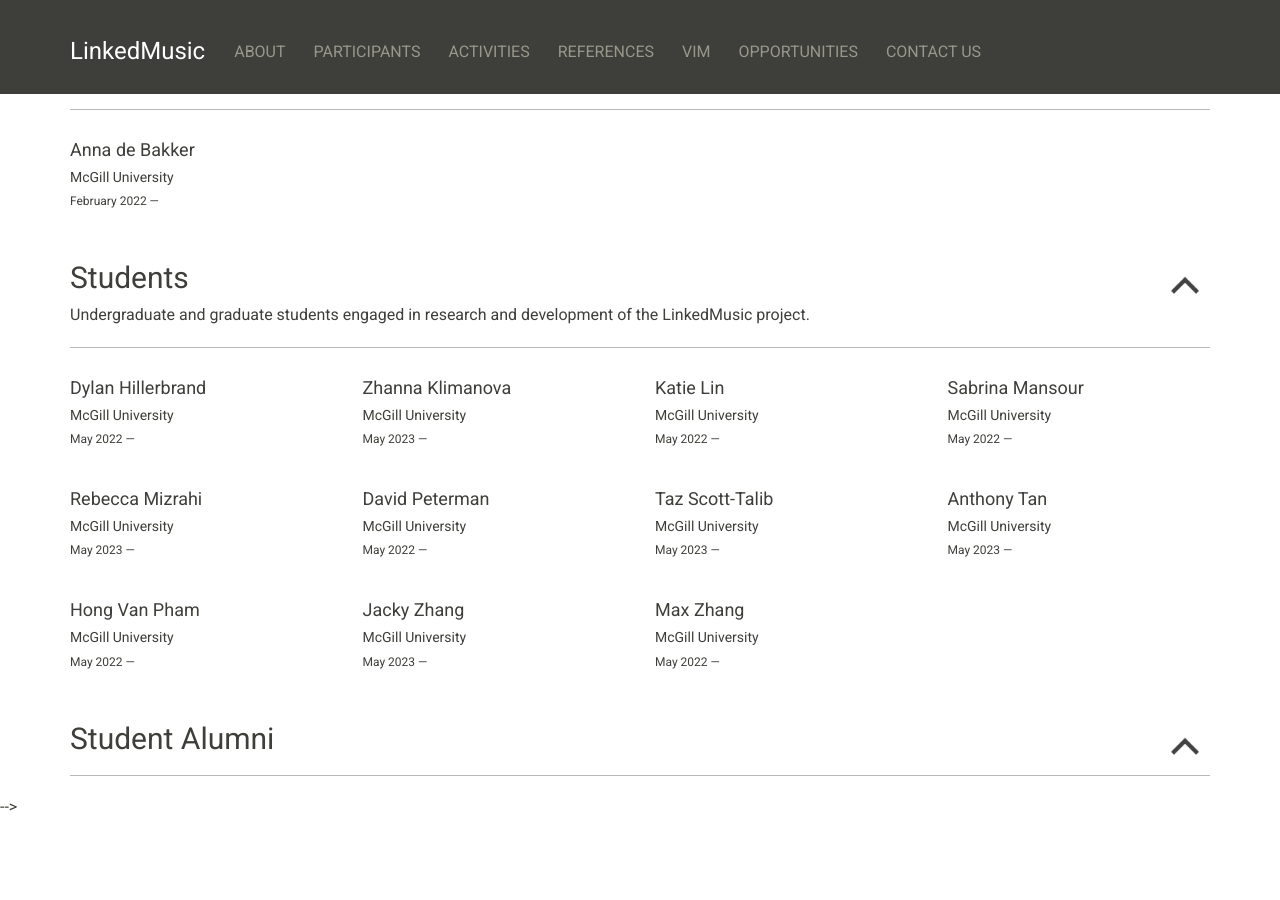
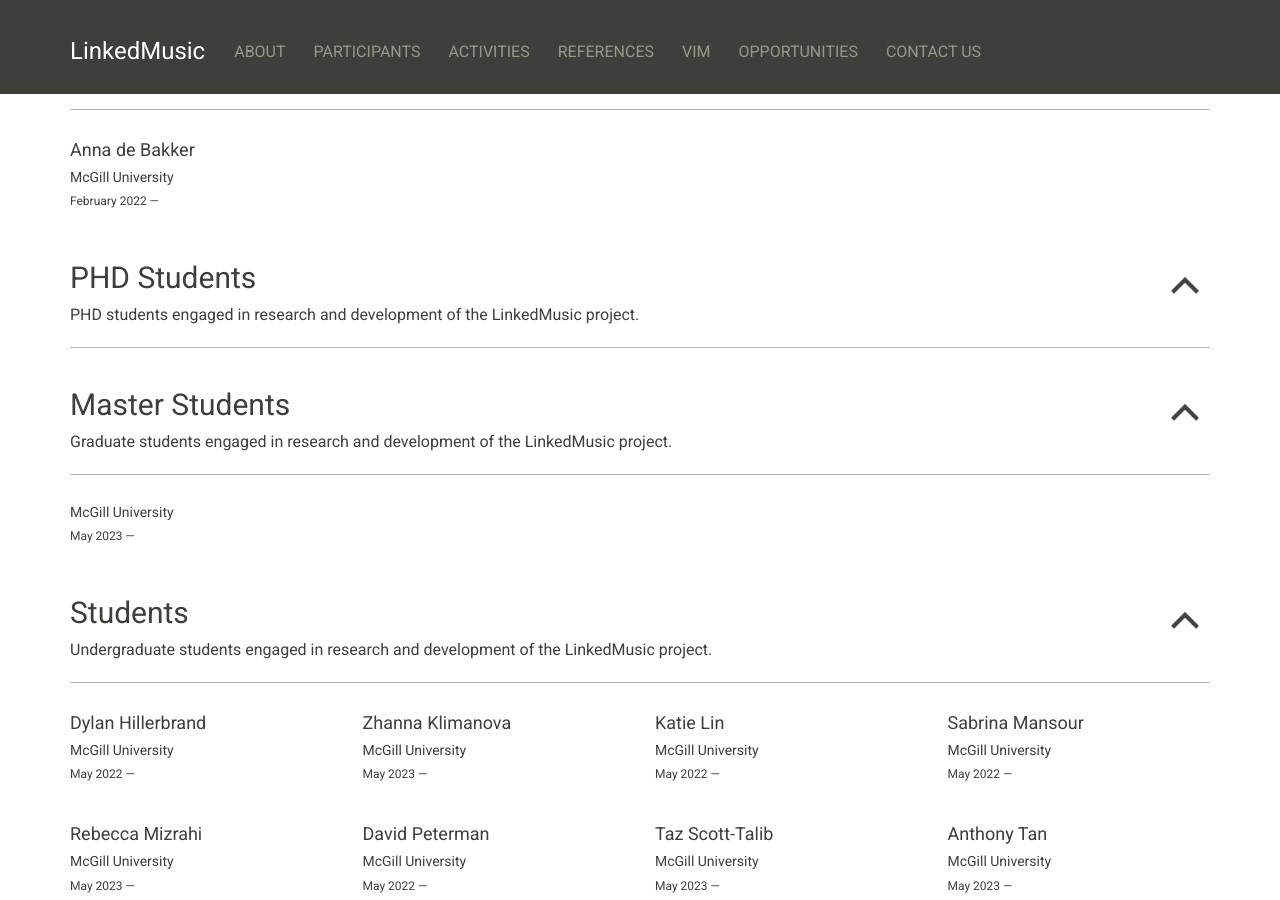
Before and after one commit to DDMAL/linkedmusic-website, a Jekyll site: the page built from people.html, in a window 1280 px wide and 900 px high, scrolled down 2537 px. Built offline with Jekyll 4.4.1, drawn with Linux system fonts in a browser that asks for light colours; nearby versions of some CDN libraries; before the commit the page ends 3356 px from its top, so only the background shows below that.

Commit message:
adding new groups

```diff
--- a/people.html
+++ b/people.html
@@ -386,6 +386,115 @@
       </div>
     </div>
 
+        <div class="row">
+      <div class="col-lg-12">
+        <h2 data-toggle="collapse" data-target="#students">
+          PHD Students
+          <img class="icon_rotation" src="{{ site.url }}/assets/0-expand_on.png" style="float:right;width:50px;height:50px" data-toggle="collapse" data-target="#phds" />
+        </h2>
+        PHD students engaged in research and development of the LinkedMusic project.
+        <hr>
+
+        <div id="phds" class="collapse in">
+          {% assign count = 0 %}
+          {% for phd in parts %}
+            {% if phd.project_group == 'phds' %}
+
+              {% if count == 0 %}
+                <div class="row">
+              {% endif %}
+
+                <div class="col-md-3">
+                  {% if phd.link %}
+                    <a href = "{{ phd.link }}" target="_blank"> <h4>{{ phd.title }}</h4> </a>
+                  {% else %}
+                    <h4>{{ phd.title }}</h4>
+                  {% endif %}
+                  {% if phd.institution %}
+                    <h5>{{ phd.institution }}</h5>
+                  {% endif %}
+                  {% if phd.participation_date_start %}
+                    <h6>{{ phd.participation_date_start | date: "%B %Y"}} &#8212;{% if phd.participation_date_end %} {{ phd.participation_date_end | date: "%B %Y" }}{% endif %}
+                    </h6>
+                  {% endif %}
+                  <br>
+                </div>
+
+                {% assign count = count | plus:1 %}
+
+                {% if count == 4 %}
+                  </div>
+                  {% assign count = 0 %}
+                {% endif %}
+
+              {% endif %}
+            {% endfor %}
+
+            {% if count < 4 and count > 0 %}
+              </div>
+            {% endif %}
+
+
+        </div>
+      </div>
+    </div>
+
+
+
+    <div class="row">
+      <div class="col-lg-12">
+        <h2 data-toggle="collapse" data-target="#students">
+          Master Students
+          <img class="icon_rotation" src="{{ site.url }}/assets/0-expand_on.png" style="float:right;width:50px;height:50px" data-toggle="collapse" data-target="#masters" />
+        </h2>
+        Graduate students engaged in research and development of the LinkedMusic project.
+        <hr>
+
+        <div id="masters" class="collapse in">
+          {% assign count = 0 %}
+          {% for master in parts %}
+            {% if master.project_group == 'masters' %}
+
+              {% if count == 0 %}
+                <div class="row">
+              {% endif %}
+
+                <div class="col-md-3">
+                  {% if master.link %}
+                    <a href = "{{ master.link }}" target="_blank"> <h4>{{ master.title }}</h4> </a>
+                  {% else %}
+                    <h4>{{ mastert.title }}</h4>
+                  {% endif %}
+                  {% if master.institution %}
+                    <h5>{{ master.institution }}</h5>
+                  {% endif %}
+                  {% if master.participation_date_start %}
+                    <h6>{{ master.participation_date_start | date: "%B %Y"}} &#8212;{% if master.participation_date_end %} {{ master.participation_date_end | date: "%B %Y" }}{% endif %}
+                    </h6>
+                  {% endif %}
+                  <br>
+                </div>
+
+                {% assign count = count | plus:1 %}
+
+                {% if count == 4 %}
+                  </div>
+                  {% assign count = 0 %}
+                {% endif %}
+
+              {% endif %}
+            {% endfor %}
+
+            {% if count < 4 and count > 0 %}
+              </div>
+            {% endif %}
+
+
+        </div>
+      </div>
+    </div>
+
+
 
     <div class="row">
       <div class="col-lg-12">
```
Also changed, not shown: other parts of people.html (+1 -1 lines).
